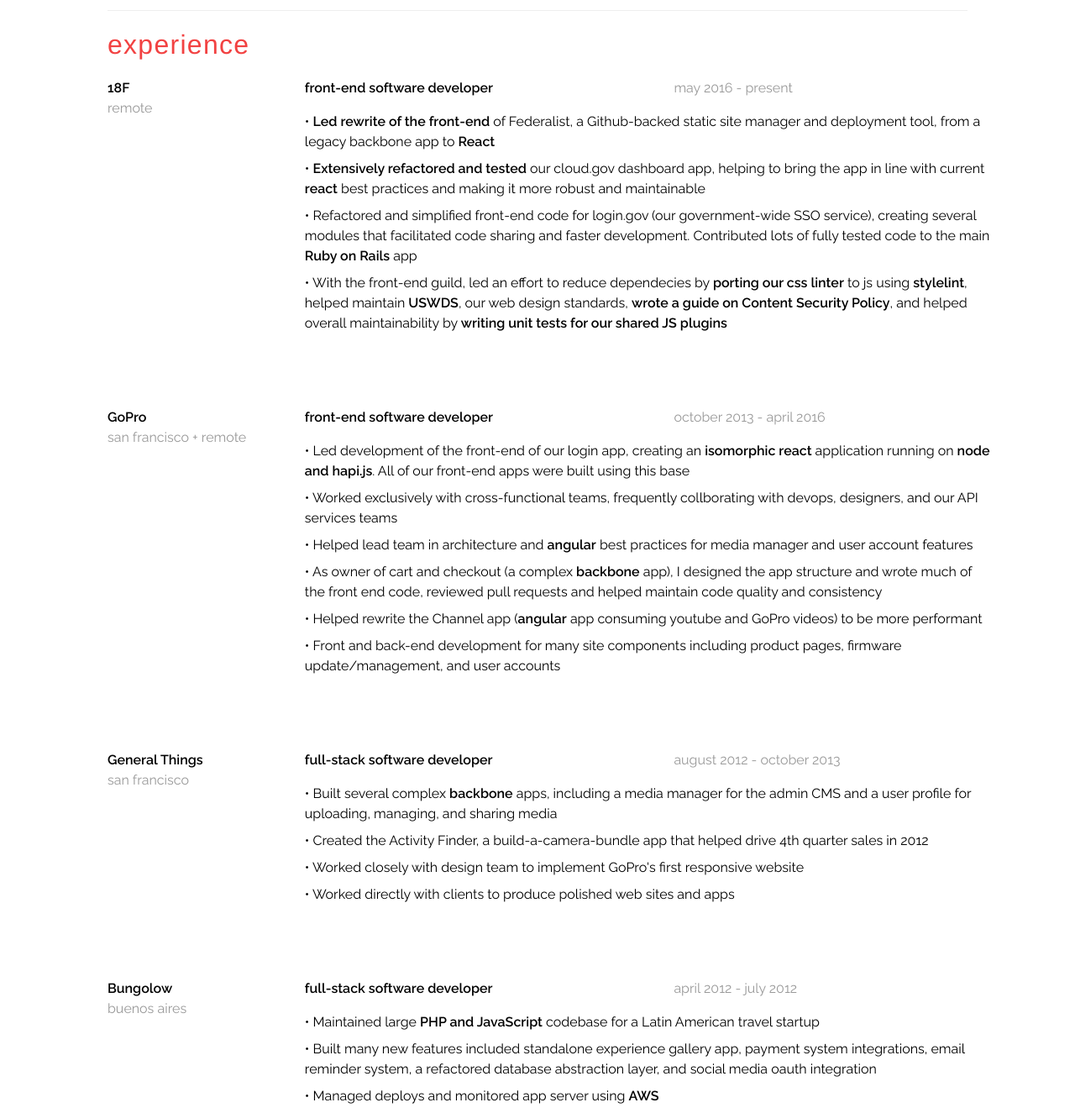
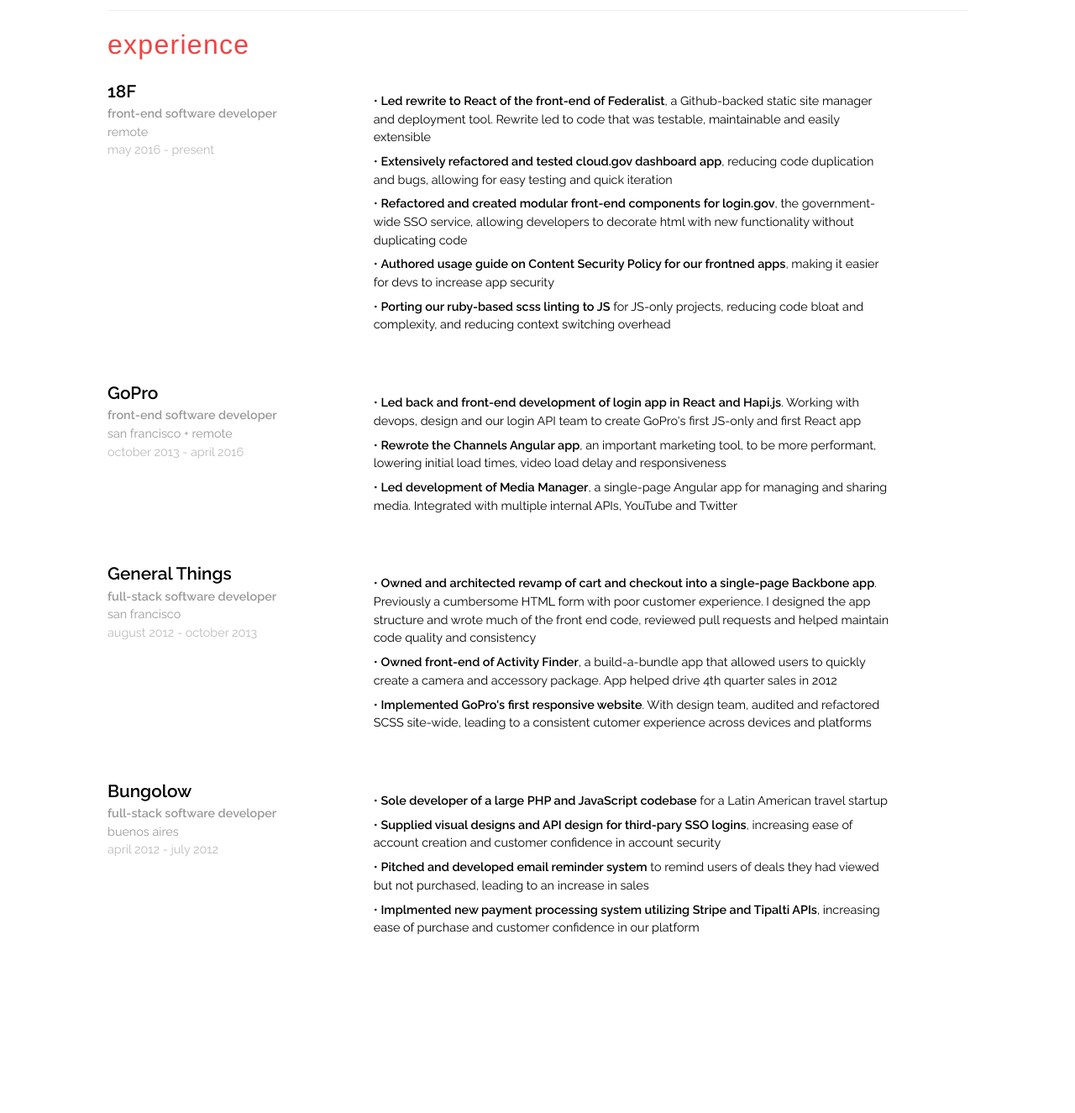
Before and after one commit to el-mapache/resume, a Jekyll site: the page built from index.html, in a window 1280 px wide, cut to the strip 104-1429 px from the top of the page. Shown: the whole strip at 84% size. Built offline with Jekyll 4.4.1, drawn with Linux system fonts in a browser that asks for light colours; after the commit the page ends 1226 px from its top, so only the background shows below that.

Commit message:
More language/ style updates

```diff
--- a/_data/experience.yml
+++ b/_data/experience.yml
@@ -4,10 +4,11 @@
   title: front-end software developer
   skills: javascript, ruby on rails, html, css
   hilites: [
-    '<b>Led rewrite of the front-end</b> of Federalist, a Github-backed static site manager and deployment tool, from a legacy backbone app to <b>React</b>',
-    '<b>Extensively refactored and tested</b> our cloud.gov dashboard app, helping to bring the app in line with current <b>react</b> best practices and making it more robust and maintainable',
-    'Refactored and simplified front-end code for login.gov (our government-wide SSO service), creating several modules that facilitated code sharing and faster development. Contributed lots of fully tested code to the main <b>Ruby on Rails</b> app',
-    'With the front-end guild, led an effort to reduce dependecies by <b>porting our css linter</b> to js using <b>stylelint</b>, helped maintain <b>USWDS</b>, our web design standards, <b>wrote a guide on Content Security Policy</b>, and helped overall maintainability by <b>writing unit tests for our shared JS plugins</b>',
+    '<b>Led rewrite to React of the front-end of Federalist</b>, a Github-backed static site manager and deployment tool. Rewrite led to code that was testable, maintainable and easily extensible',
+    '<b>Extensively refactored and tested cloud.gov dashboard app</b>, reducing code duplication and bugs, allowing for easy testing and quick iteration',
+    '<b>Refactored and created modular front-end components for login.gov</b>, the government-wide SSO service, allowing developers to decorate html with new functionality without duplicating code',
+    '<b>Authored usage guide on Content Security Policy for our frontned apps</b>, making it easier for devs to increase app security',
+    '<b>Porting our ruby-based scss linting to JS</b> for JS-only projects, reducing code bloat and complexity, and reducing context switching overhead',
   ]
 
 - job: GoPro
@@ -16,12 +17,9 @@
   title: front-end software developer
   skills: javascript, ruby on rails, html, css
   hilites: [
-    'Led development of the front-end of our login app, creating an <b>isomorphic react</b> application running on <b>node and hapi.js</b>. All of our front-end apps were built using this base',
-    'Worked exclusively with cross-functional teams, frequently collborating with devops, designers, and our API services teams',
-    'Helped lead team in architecture and <b>angular</b> best practices for media manager and user account features',
-    'As owner of cart and checkout (a complex <b>backbone</b> app), I designed the app structure and wrote much of the front end code, reviewed pull requests and helped maintain code quality and consistency',
-    'Helped rewrite the Channel app (<b>angular</b> app consuming youtube and GoPro videos) to be more performant',
-    'Front and back-end development for many site components including product pages, firmware update/management, and user accounts'
+    '<b>Led back and front-end development of login app in React and Hapi.js</b>. Working with devops, design and our login API team to create GoPro''s first JS-only and first React app',
+    '<b>Rewrote the Channels Angular app</b>, an important marketing tool, to be more performant, lowering initial load times, video load delay and responsiveness',
+    '<b>Led development of Media Manager</b>, a single-page Angular app for managing and sharing media. Integrated with multiple internal APIs, YouTube and Twitter',
   ]
 
 - job: General Things
@@ -30,10 +28,9 @@
   title: full-stack software developer
   skills: javascript, ruby on rails, html, css
   hilites: [
-    'Built several complex <b>backbone</b> apps, including a media manager for the admin CMS and a user profile for uploading, managing, and sharing media',
-    'Created the Activity Finder, a build-a-camera-bundle app that helped drive 4th quarter sales in 2012',
-    'Worked closely with design team to implement GoPro''s first responsive website',
-    'Worked directly with clients to produce polished web sites and apps'
+    '<b>Owned and architected revamp of cart and checkout into a single-page Backbone app</b>. Previously a cumbersome HTML form with poor customer experience. I designed the app structure and wrote much of the front end code, reviewed pull requests and helped maintain code quality and consistency',
+    '<b>Owned front-end of Activity Finder</b>, a build-a-bundle app that allowed users to quickly create a camera and accessory package. App helped drive 4th quarter sales in 2012',
+    '<b>Implemented GoPro''s first responsive website</b>. With design team, audited and refactored SCSS site-wide, leading to a consistent cutomer experience across devices and platforms',
   ]
 
 - job: Bungolow
@@ -42,7 +39,8 @@
   title: full-stack software developer
   skills: php, javascript, html, css
   hilites: [
-    'Maintained large <b>PHP and JavaScript</b> codebase for a Latin American travel startup',
-    'Built many new features included standalone experience gallery app, payment system integrations, email reminder system, a refactored database abstraction layer, and social media oauth integration',
-    'Managed deploys and monitored app server using <b>AWS</b>'
+    '<b>Sole developer of a large PHP and JavaScript codebase</b> for a Latin American travel startup',
+    '<b>Supplied visual designs and API design for third-pary SSO logins</b>, increasing ease of account creation and customer confidence in account security',
+    '<b>Pitched and developed email reminder system</b> to remind users of deals they had viewed but not purchased, leading to an increase in sales',
+    '<b>Implmented new payment processing system utilizing Stripe and Tipalti APIs</b>, increasing ease of purchase and customer confidence in our platform',
   ]
--- a/_includes/basic/experience-item.html
+++ b/_includes/basic/experience-item.html
@@ -1,15 +1,13 @@
 <div class="experience-item">
   <section class="info">
-      <p><strong>{{ experience.job }}</strong></p>
+      <h5><strong>{{ experience.job }}</strong></h5>
+      <p class="loud-mute">
+        <strong>{{ experience.title }}</strong>
+      </p>
       <p class="loud-mute">{{ experience.location }}</p>
+      <p class="mute">{{ experience.dates }}</p>
   </section>
   <section class="hilights">
-    <header class="hilights-header">
-      <p>
-        <strong>{{ experience.title }}</strong>
-      </p>
-      <p class="loud-mute">{{ experience.dates }}</p>
-    </header>
     <ul class="experience-points">
       {% for hilight in experience.hilites %}
         <li class="experience-point">&bull; {{ hilight }}</li>
--- a/css/basic.scss
+++ b/css/basic.scss
@@ -29,13 +29,14 @@
 }
 
 html {
+  font-size: $base-font-size;
   height: 100%;
   width: 100%;
 }
 
 body {
   font-family: helvetica, sans-serif;
-  font-size: $base-font-size;
+  font-size: 90%;
   height: 100%;
   line-height: 1.5;
   width: 100%;
@@ -44,6 +45,7 @@
 h1, h2, h3, h4, h5, h6 {
   font-weight: 300;
   margin-bottom: 1rem;
+  margin-top: 0;
 }
 
 h1 {
@@ -54,6 +56,11 @@
 h2 {
   font-size: 2rem;
   margin-top: $sm-offset;
+}
+
+h5 {
+  font-size: 1.3rem;
+  margin-bottom: 0;
 }
 
 h6 {
@@ -128,10 +135,11 @@
 .experience-item {
   @extend .grid;
 
-  grid-template-columns: 20% 80%;
+  grid-template-columns: 28% 60%;
+  grid-gap: $gutter-size;
 
   font-family: $copy-font;
-  margin-bottom: $lg-offset;
+  margin-bottom: 3rem;
 }
 
 .hilights-header {
```
